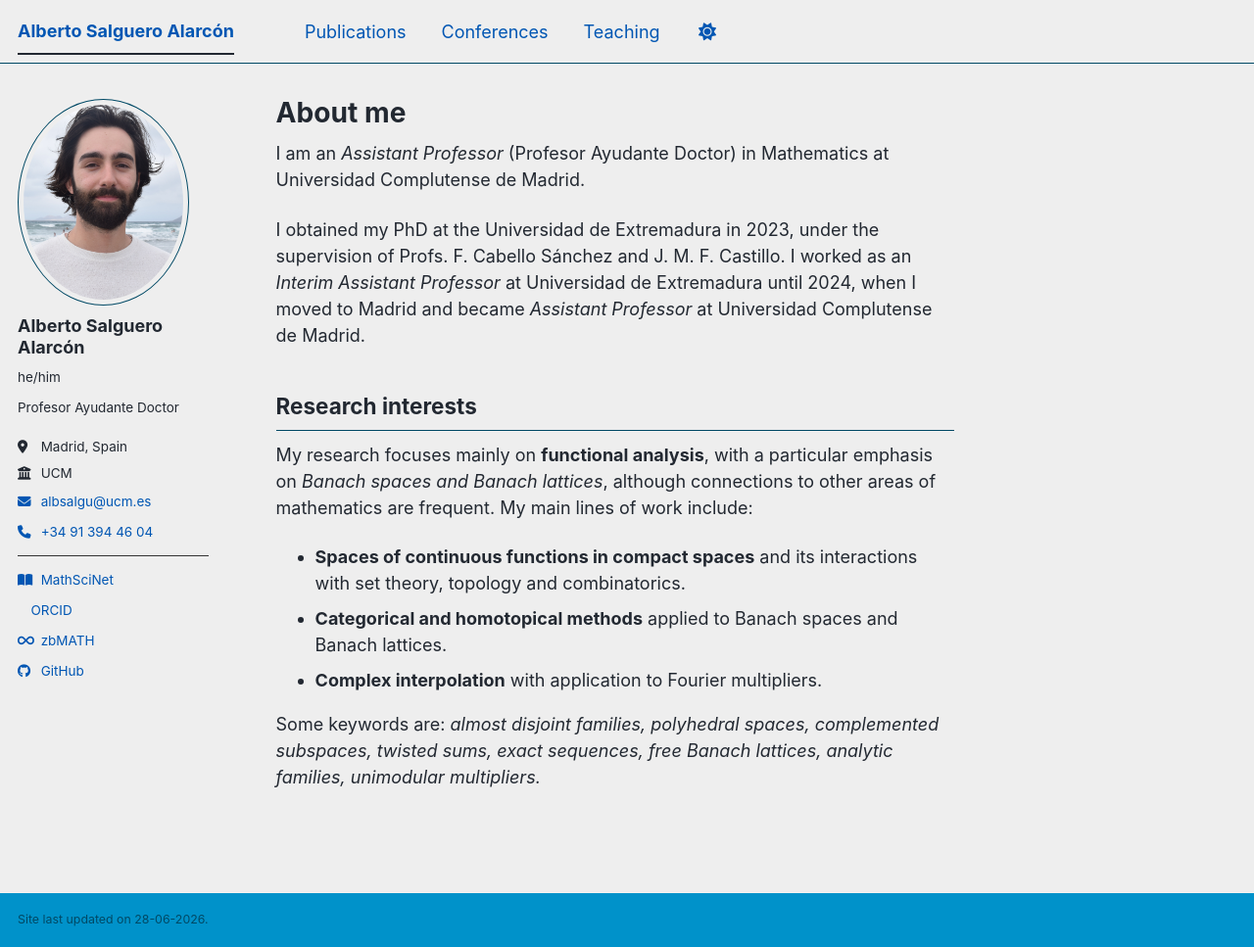
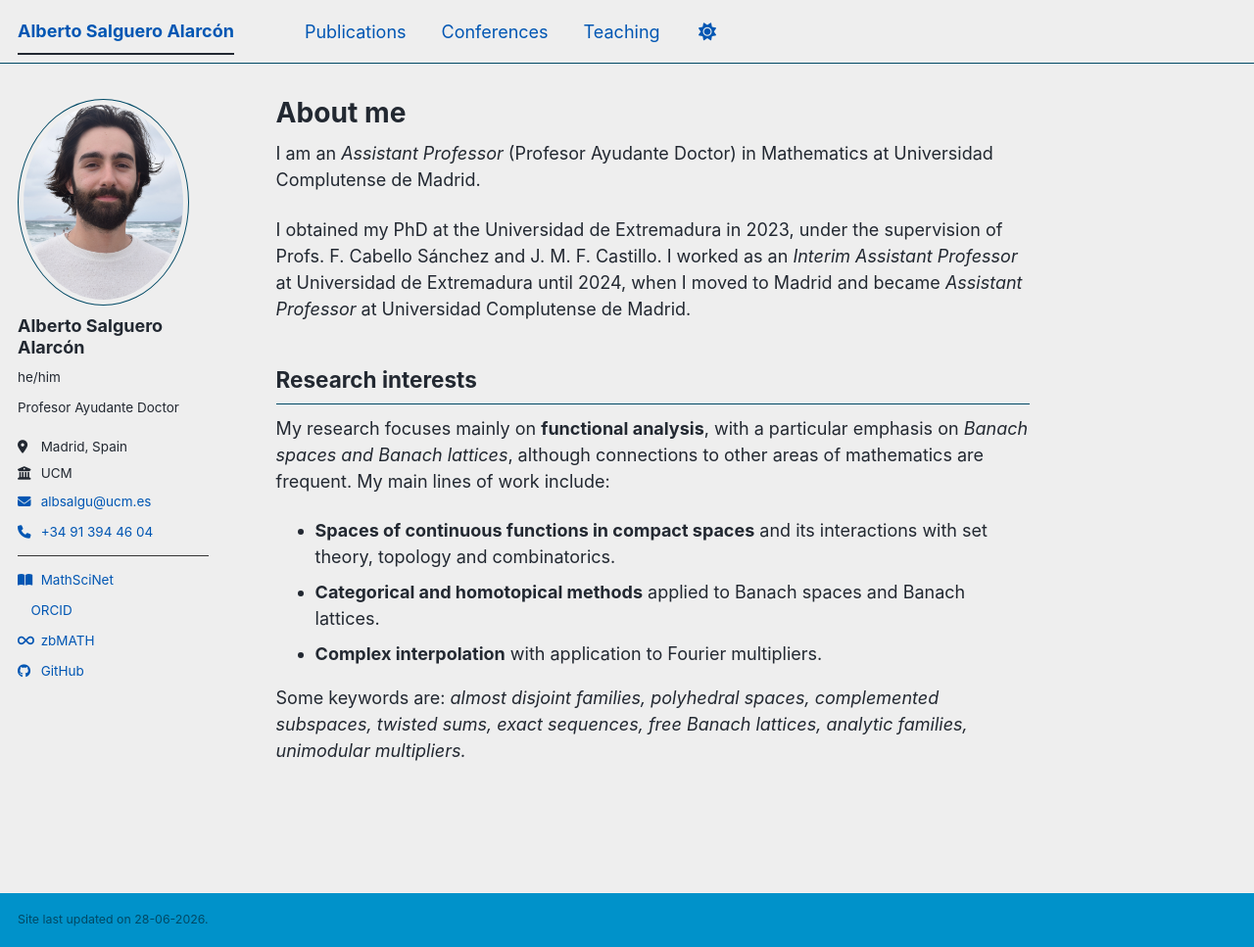
Before and after one commit to salgueroalarcon/salgueroalarcon.github.io, a Jekyll site: the page built from _pages/about.md, in a window 1280 px wide and 967 px high. Shown: the whole window at 98% size. Built offline with Jekyll 4.4.1, drawn with Linux system fonts in a browser that asks for light colours; a style sheet for code colours, icons or effects is not loaded.

Commit message:
Update main.scss

```diff
--- a/assets/css/main.scss
+++ b/assets/css/main.scss
@@ -37,12 +37,3 @@
     "layout/sidebar",
     "layout/json_cv"
 ;
-
-/* --- MIS CAMBIOS PERSONALIZADOS --- */
-.page__content {
-  padding-right: 10% !important;
-}
-
-.archive {
-  padding-right: 10% !important;
-}
```
